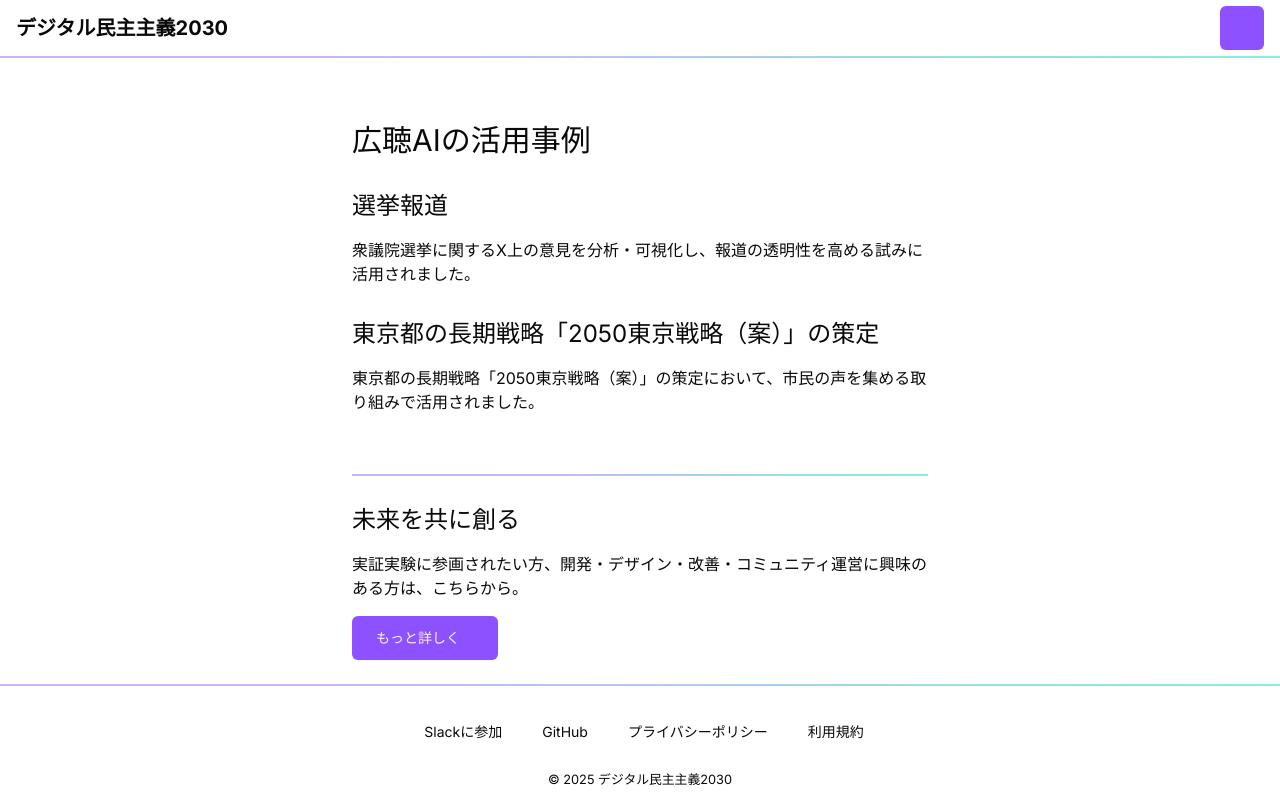
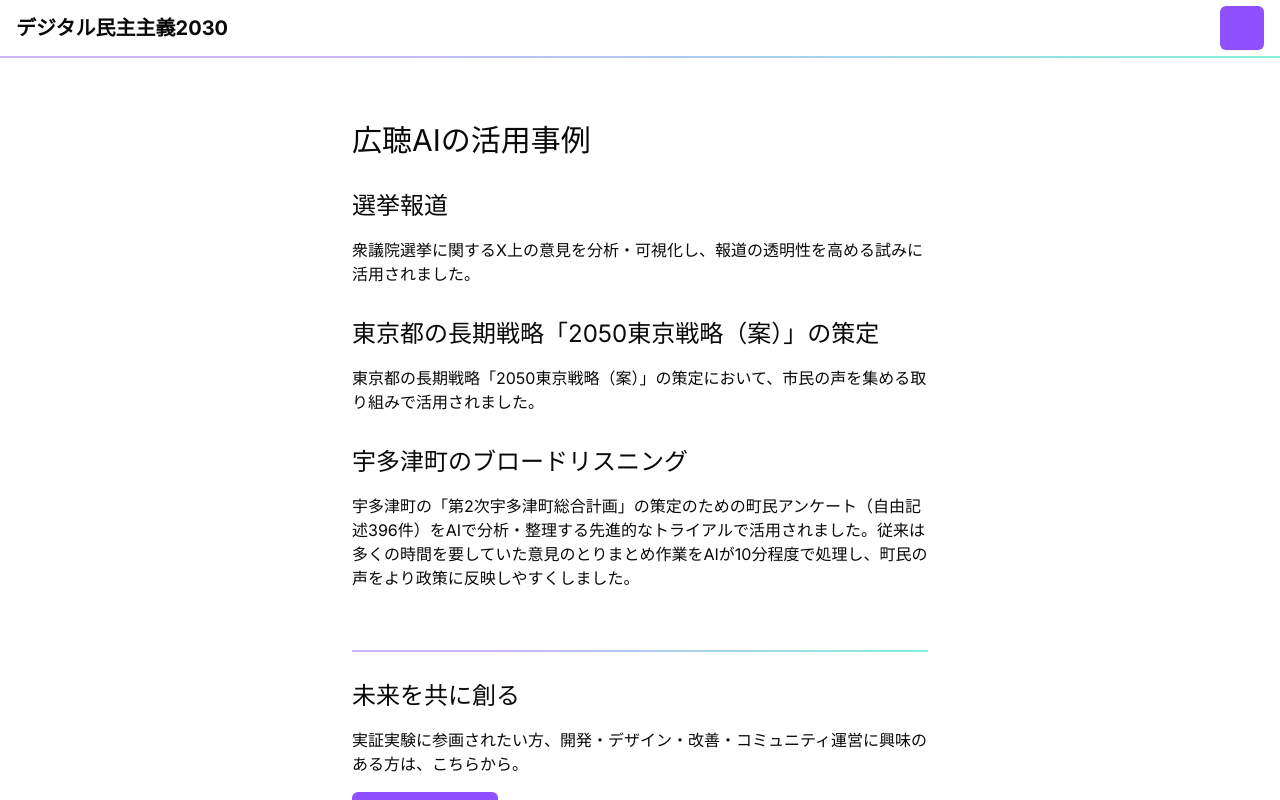
Before and after one commit to moai-redcap/dd2030website, a Next.js app: page /case/kouchou-ai in a window 1280 px wide. Shown: the top 800 px of the page. Built offline with nearby package versions, Linux system fonts and the light colour scheme; some icons are missing; a web font is replaced by a local one.

Commit message:
宇多津町のブロードリスニング事例を追加
Co-Authored-By: NISHIO Hirokazu <nishio.hirokazu@gmail.com>

```diff
--- a/app/case/kouchou-ai/page.tsx
+++ b/app/case/kouchou-ai/page.tsx
@@ -12,6 +12,10 @@ export default async function Page() {
         <p className="mt-4">
           東京都の長期戦略「2050東京戦略（案）」の策定において、市民の声を集める取り組みで活用されました。
         </p>
+        <h3 className="text-2xl mt-8">宇多津町のブロードリスニング</h3>
+        <p className="mt-4">
+          宇多津町の「第2次宇多津町総合計画」の策定のための町民アンケート（自由記述396件）をAIで分析・整理する先進的なトライアルで活用されました。従来は多くの時間を要していた意見のとりまとめ作業をAIが10分程度で処理し、町民の声をより政策に反映しやすくしました。
+        </p>
       </section>
       <CoCreation />
     </div>
```
